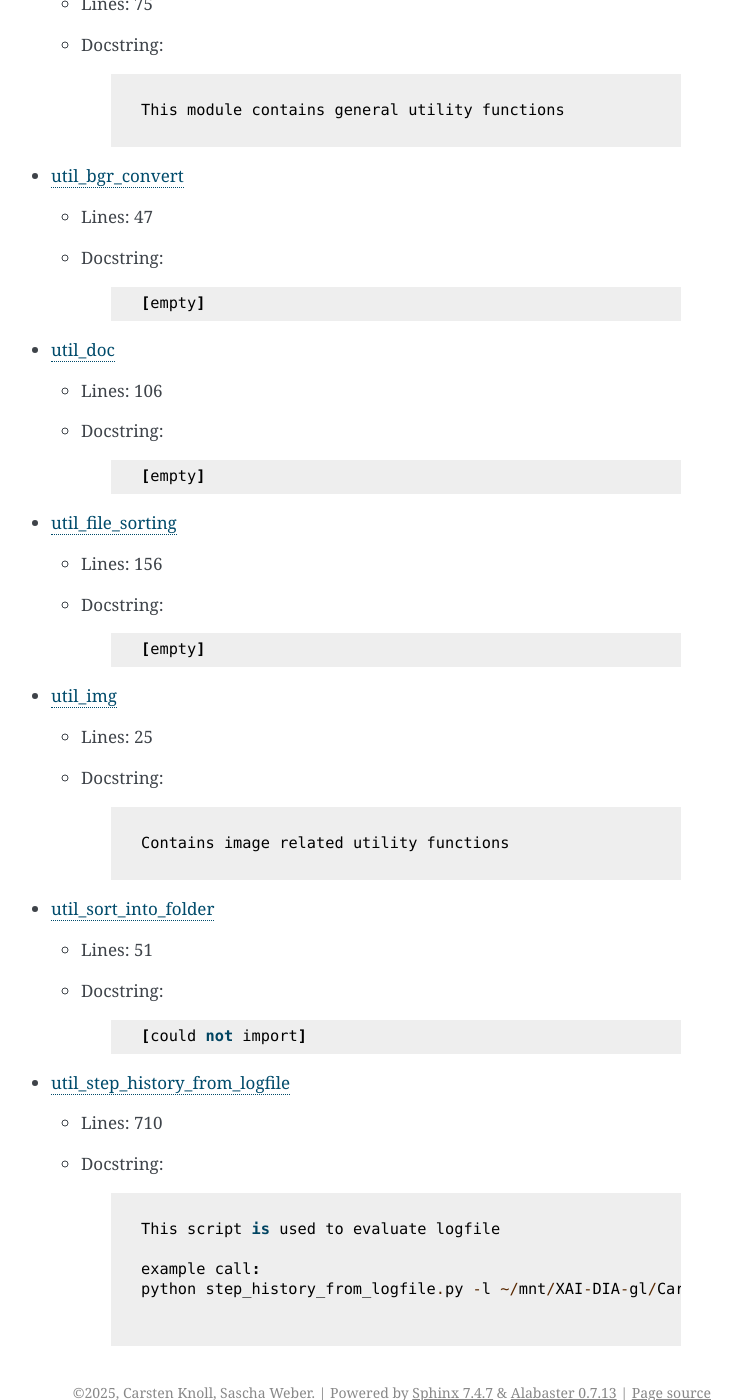
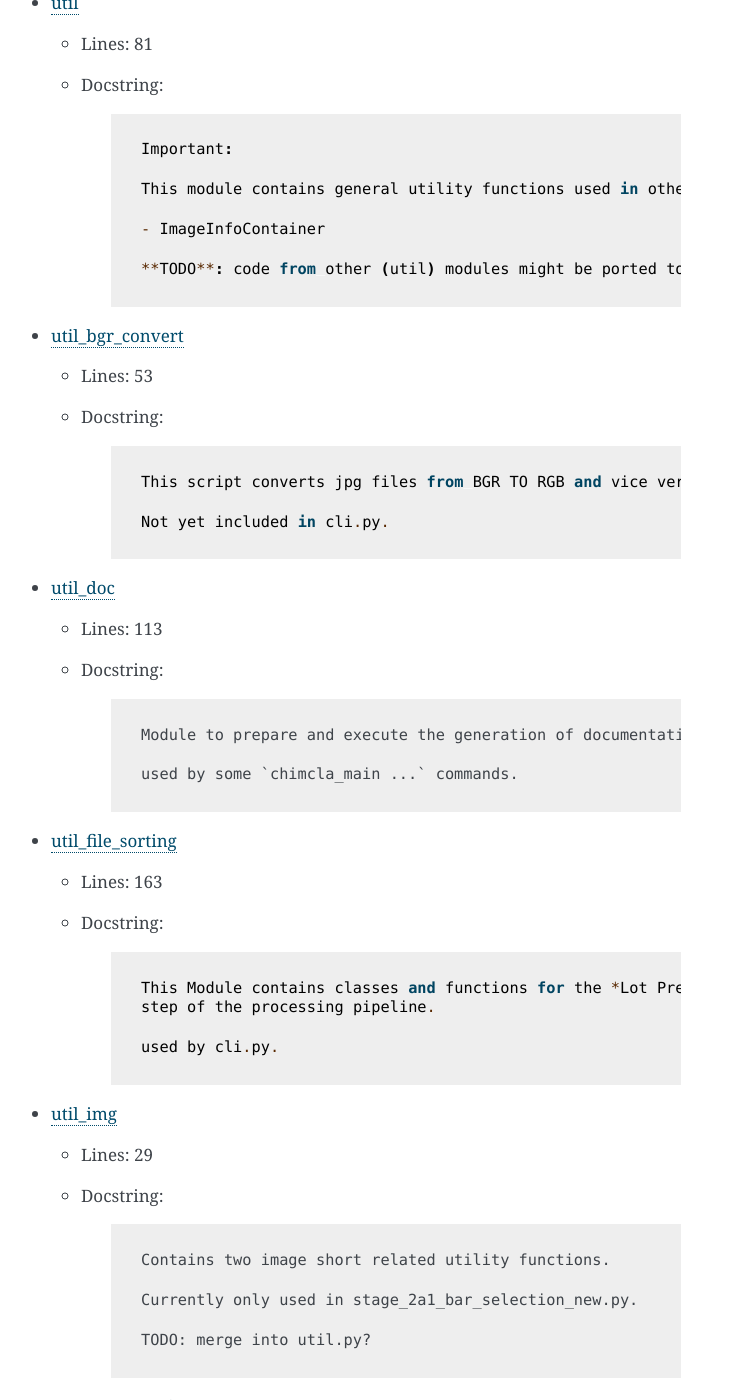
Before and after one commit to cknoll/chimcla, a Sphinx documentation site: the page built from doc/source/api_links.md, in a window 1280 px wide and 1400 px high, scrolled down 3852 px. Shown: the whole window, without its empty margins (399-1141 px from the left). Built offline with Sphinx 7.4.7, drawn with Linux system fonts in a browser that asks for light colours; the version number could not be read and is left out; some of the changed text lies outside the part shown.

````diff
--- a/doc/source/api_links.md
+++ b/doc/source/api_links.md
@@ -138,60 +138,92 @@
         >
         > ```
 - [stage_3e_create_experimental_data_csv](apidocs/chimcla/chimcla.stage_3e_create_experimental_data_csv.md)
-    - Lines: 222
-    - Docstring:
-        > ```
-        > [could not import]
-        > ```
-- [util](apidocs/chimcla/chimcla.util.md)
-    - Lines: 75
+    - Lines: 227
     - Docstring:
         > ```
         >
-        > This module contains general utility functions
+        > Script to generate csv data files for Romys Chocolate experiments (late 2024/early 2024)"
+        >
+        > ```
+- [util](apidocs/chimcla/chimcla.util.md)
+    - Lines: 81
+    - Docstring:
+        > ```
+        >
+        > Important:
+        >
+        > This module contains general utility functions used in other chimcla modules.
+        >
+        > - ImageInfoContainer
+        >
+        > **TODO**: code from other (util) modules might be ported to here to improve code architecture
         >
         > ```
 - [util_bgr_convert](apidocs/chimcla/chimcla.util_bgr_convert.md)
-    - Lines: 47
-    - Docstring:
-        > ```
-        > [empty]
-        > ```
-- [util_doc](apidocs/chimcla/chimcla.util_doc.md)
-    - Lines: 106
-    - Docstring:
-        > ```
-        > [empty]
-        > ```
-- [util_file_sorting](apidocs/chimcla/chimcla.util_file_sorting.md)
-    - Lines: 156
-    - Docstring:
-        > ```
-        > [empty]
-        > ```
-- [util_img](apidocs/chimcla/chimcla.util_img.md)
-    - Lines: 25
+    - Lines: 53
     - Docstring:
         > ```
         >
-        > Contains image related utility functions
+        > This script converts jpg files from BGR TO RGB and vice versa.
+        >
+        > Not yet included in cli.py.
+        >
+        > ```
+- [util_doc](apidocs/chimcla/chimcla.util_doc.md)
+    - Lines: 113
+    - Docstring:
+        > ```
+        >
+        > Module to prepare and execute the generation of documentation (via sphinx).
+        >
+        > used by some `chimcla_main ...` commands.
+        >
+        > ```
+- [util_file_sorting](apidocs/chimcla/chimcla.util_file_sorting.md)
+    - Lines: 163
+    - Docstring:
+        > ```
+        >
+        > This Module contains classes and functions for the *Lot Preparation*
+        > step of the processing pipeline.
+        >
+        > used by cli.py.
+        >
+        > ```
+- [util_img](apidocs/chimcla/chimcla.util_img.md)
+    - Lines: 29
+    - Docstring:
+        > ```
+        >
+        > Contains two image short related utility functions.
+        >
+        > Currently only used in stage_2a1_bar_selection_new.py.
+        >
+        > TODO: merge into util.py?
         >
         > ```
 - [util_sort_into_folder](apidocs/chimcla/chimcla.util_sort_into_folder.md)
-    - Lines: 51
-    - Docstring:
-        > ```
-        > [could not import]
-        > ```
-- [util_step_history_from_logfile](apidocs/chimcla/chimcla.util_step_history_from_logfile.md)
-    - Lines: 710
+    - Lines: 59
     - Docstring:
         > ```
         >
-        > This script is used to evaluate logfile
+        > Helper script to copy images into different class directories based on
+        > a hardcoded csv file (e.g. containing the result of manual labeling).
+        >
+        > Not yet included in cli.py.
+        >
+        > ```
+- [util_step_history_from_logfile](apidocs/chimcla/chimcla.util_step_history_from_logfile.md)
+    - Lines: 712
+    - Docstring:
+        > ```
+        >
+        > This script is used to evaluate the logfile to create the step history images.
         >
         > example call:
         > python step_history_from_logfile.py -l ~/mnt/XAI-DIA-gl/Carsten/logs/classifier-2023-07-10_since_2023-06-26.log
         >
+        > Not yet included in cli.py.
+        >
         >
         > ```
````
Also changed, not shown: 8 other files.
